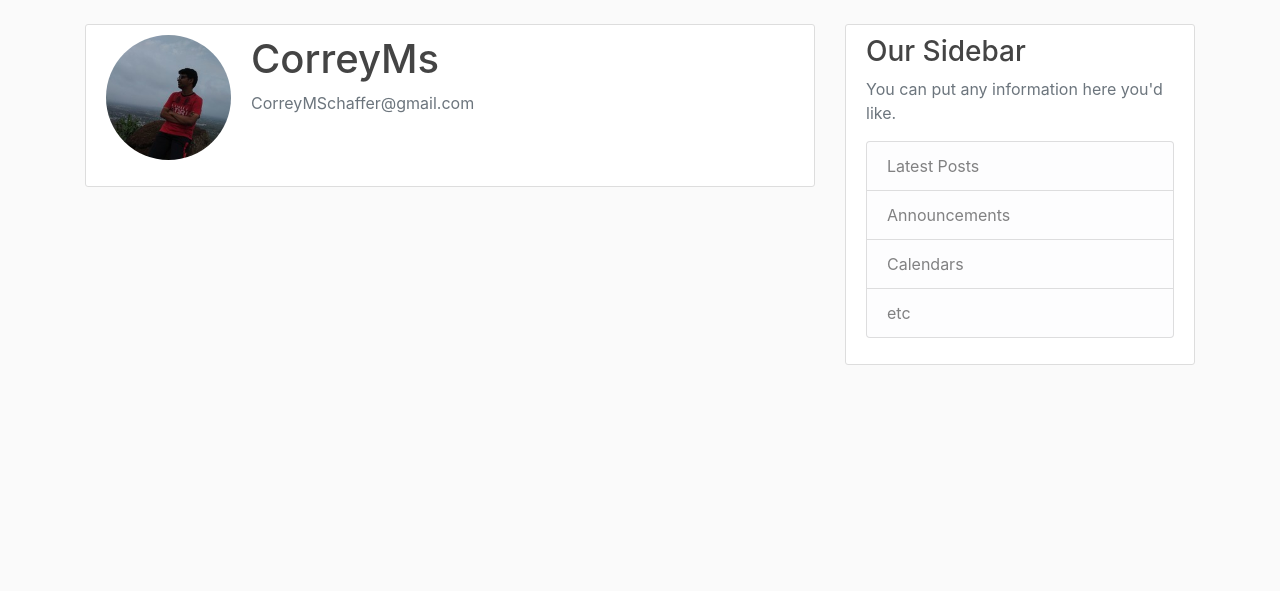
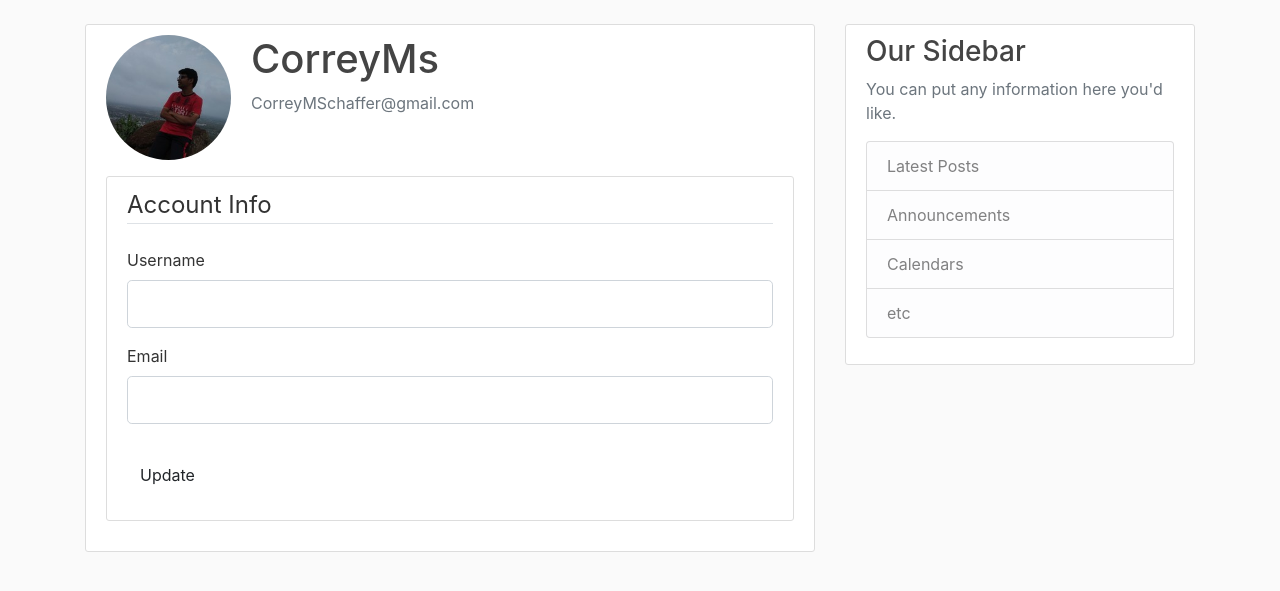
Before and after one commit to vedantpople4/Flask_blog, a Flask app: page /account in a window 1280 px wide. Shown: the part 56-647 px from the top of the page. Run offline with Flask 2, Linux system fonts and the light colour scheme; a user stored in the database is signed in; some libraries are stand-ins or nearby versions.

Commit message:
New update account

```diff
--- a/flaskblog/forms.py
+++ b/flaskblog/forms.py
@@ -3,6 +3,7 @@ from flask_wtf import FlaskForm
 from wtforms import StringField, PasswordField, SubmitField, BooleanField
 from wtforms.validators import DataRequired, Length, Email, EqualTo, ValidationError
 from flaskblog.models import User
+from flask_login import current_user
 
 class RegistrationForm(FlaskForm):
     username = StringField('Username', validators=[DataRequired(), Length(min=2,max=20)])
@@ -28,3 +29,20 @@ class LoginForm(FlaskForm):
     password = PasswordField('Password', validators=[DataRequired()])
     remember = BooleanField('Remember Me')
     submit = SubmitField('Login')
+
+class UpdateAccountForm(FlaskForm):
+    username = StringField('Username', validators=[DataRequired(), Length(min=2,max=20)])
+    email = StringField('Email',validators=[DataRequired(), Email()])
+    submit = SubmitField('Update')
+
+    def validate_username(self, username):
+        if username.data != current_user.username:
+            user = User.query.filter_by(username = username.data).first()
+            if user:
+                raise ValidationError('That username is taken. Please use another one.')
+
+    def validate_email(self, email):
+        if email.data != current_user.email:
+            user = User.query.filter_by(email = email.data).first()
+            if user:
+                raise ValidationError('That Email is taken. Please use another one.')
--- a/flaskblog/routes.py
+++ b/flaskblog/routes.py
@@ -1,7 +1,7 @@
 from flask import render_template, url_for, flash, redirect, request
 from flaskblog import app, db, bcrypt
 from flaskblog.models import User,Post
-from flaskblog.forms import RegistrationForm, LoginForm
+from flaskblog.forms import RegistrationForm, LoginForm, UpdateAccountForm
 from flask_login import login_user, current_user, logout_user, login_required
 
 
@@ -67,5 +67,6 @@ def logout():
 @app.route("/account")
 @login_required
 def account():
+    form = UpdateAccountForm()
     image_file = url_for('static', filename='profile_pics/' + current_user.image_file)
-    return render_template('account.html', title ='Account', image_file = image_file)
+    return render_template('account.html', title ='Account', image_file = image_file, form = form)
--- a/flaskblog/templates/account.html
+++ b/flaskblog/templates/account.html
@@ -8,5 +8,45 @@
                     <p class="text-secondary">{{ current_user.email }}</p>
                 </div>
             </div>
+            <div class="content-section">
+                <form method="POST" action="">
+                    {{ form.hidden_tag() }}
+                    <fieldset class="form-group">
+                        <legend class="border-bottom mb-4">Account Info</legend>
+                        <div class="form-group">
+                            {{ form.username.label(class="form-control-label") }}
+
+                            {% if form.username.errors  %}
+                                {{ form.username(class="form-control form-control-lg is-invalid") }}
+                                <div class="invalid-feedback">
+                                    {% for errors in form.username.errors %}
+                                    <span>{{ error }}</span>
+                                    {% endfor %}
+                                </div>
+                            {% else %}
+                                {{ form.username(class="form-control form-control-lg") }}
+                            {% endif %}
+                        </div>
+                        <div class="form-group">
+                            {{ form.email.label(class="form-control-label") }}
+                            {% if form.email.errors  %}
+                                {{ form.email(class="form-control form-control-lg is-invalid") }}
+                                <div class="invalid-feedback">
+                                    {% for errors in form.email.errors %}
+                                    <span>{{ error }}</span>
+                                    {% endfor %}
+                                </div>
+                            {% else %}
+                                {{ form.email(class="form-control form-control-lg") }}
+                            {% endif %}
+                        </div>
+
+                    </fieldset>
+                    <div class="form-group">
+                        {{ form.submit(class="btn btn-oultine-info")}}
+
+                    </div>
+                </form>
+            </div>
         </div>
 {% endblock content %}
```
